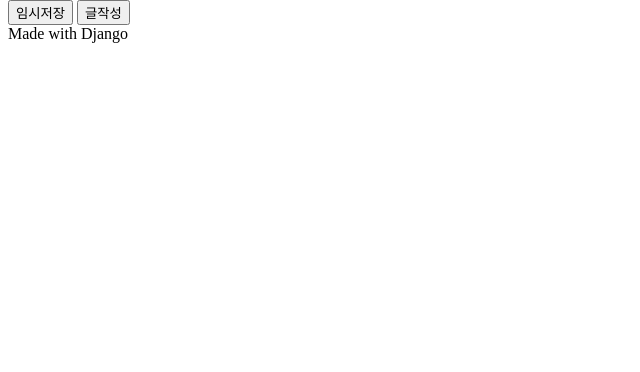
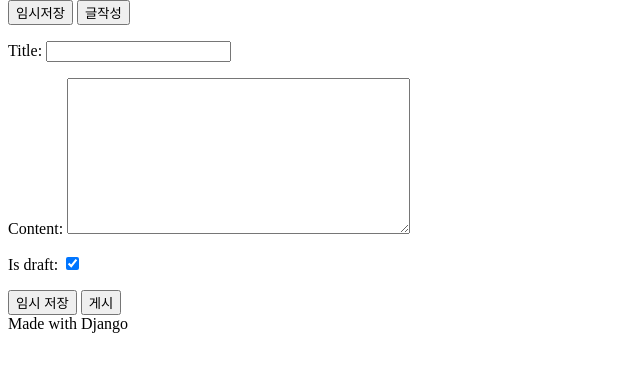
Before and after one commit to Oneiric0102/django_project_saibi, a Django app: page /write/ in a window 1280 px wide. Shown: the part 54-426 px from the top of the page, without its empty margins (0-640 px from the left). Run offline with Django 4.2, Linux system fonts and the light colour scheme; parts of the project's set-up code (start-up, migrations or seed data) failed here and were passed over.

Commit message:
[update] 임시저장 기능 구현 진행 중 1. forms.py 파일 설정 및 models.py, views.py에 연결 완료. 2. migrate 진행하면서 0004_board 파일 생성되었으나 임시저장 구동되지 않음. 확인 필요. 3. settings.py에 UTC -> Asia/Seoul로 수정 완료 4. models.py > Board 클래서 일부 수정 완료 5. gitignore, MacOS 환경 반영하여 커밋푸시

```diff
--- /dev/null
+++ b/blog_project/blog_app/forms.py
@@ -0,0 +1,9 @@
+from django import forms
+from .models import Board
+
+class PostForm(forms.ModelForm):
+    is_draft = forms.BooleanField(required=False, initial=True, widget=forms.CheckboxInput(attrs={'class': 'checkbox'}))
+
+    class Meta:
+        model = Board
+        fields = ['title', 'content', 'is_draft']
--- a/blog_project/blog_app/models.py
+++ b/blog_project/blog_app/models.py
@@ -3,9 +3,17 @@ from django.db import models
 # Create your models here.
 class Board(models.Model):
     category = models.CharField(max_length=100)
-    title =models.CharField(max_length=100)
-    content = models.TextField()
-    upload_date = models.DateField(auto_now_add=True)
+    # upload_date = models.DateField(auto_now_add=True)
     update_date = models.DateField(auto_now=True)
     views = models.IntegerField(default=0)
     img_url = models.URLField(max_length=200, default = '')
+
+    # 게시글 임시 관련 데이터베이스 모델 정의 (임시저장 기능 포함)
+    title =models.CharField(max_length=100)
+    content = models.TextField()
+    is_draft = models.BooleanField(default=True)  # 게시글이 임시 저장인지 여부를 나타내는 필드
+    created_at = models.DateTimeField(auto_now_add=True)
+    updated_at = models.DateTimeField(auto_now=True)
+
+    def __str__(self):
+        return self.title
--- a/blog_project/blog_app/templates/write.html
+++ b/blog_project/blog_app/templates/write.html
@@ -45,6 +45,12 @@
                     <button onclick="">글작성</button>
                 </div>
         </aside>
+        <form method="post">
+            {% csrf_token %}
+            {{ form.as_p }}
+            <input type="submit" name="save_draft" value="임시 저장">
+            <input type="submit" name="publish" value="게시">
+        </form>
     </section>
 
     <!-- 하단 -->
--- a/blog_project/blog_app/views.py
+++ b/blog_project/blog_app/views.py
@@ -1,4 +1,6 @@
-from django.shortcuts import render
+from django.shortcuts import render, redirect
+from .models import Board
+from .forms import PostForm
 
 
 # Create your views here.
@@ -8,5 +10,22 @@ def board_page(request):
     return render(request, "board.html")
 def client_page(request):
     return render(request, "client.html")
+# def write_page(request):
+#     return render(request, "write.html")
+
+# post 만드는 기능 구현 (임시저장 기능 구현 및 forms.py와 연동)
 def write_page(request):
-    return render(request, "write.html")
+    if request.method == 'POST':
+        form = Board(request.POST)
+        if form.is_valid():
+            post = form.save(commit=False)
+            if 'save_draft' in request.POST:
+                post.is_draft = True
+            else:
+                post.is_draft = False
+            post.save()
+            return redirect('board')  # 게시글 목록 페이지로 리디렉션
+    else:
+        form = PostForm()
+
+    return render(request, 'write.html', {'form': form})
--- a/blog_project/blog_project/settings.py
+++ b/blog_project/blog_project/settings.py
@@ -126,11 +126,11 @@ AUTH_PASSWORD_VALIDATORS = [
 
 LANGUAGE_CODE = 'en-us'
 
-TIME_ZONE = 'UTC'
+TIME_ZONE = 'Asia/Seoul'
 
 USE_I18N = True
 
-USE_TZ = True
+USE_TZ = False
 
 
 # Static files (CSS, JavaScript, Images)
```
Also changed, not shown: blog_project/blog_app/migrations/0004_board_created_at_board_is_draft.py (added), 1 other file.
